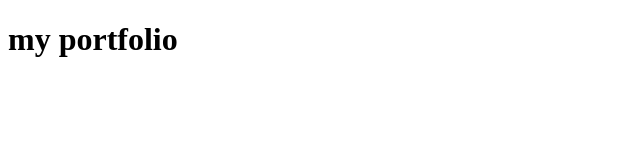
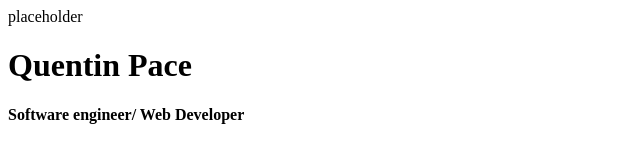
Before and after one commit to QuentinPace/my-portfolio, a plain HTML site: page index.html in a window 1280 px wide. Shown: the whole page, without its empty margins (0-640 px from the left). Drawn offline with Linux system fonts and the light colour scheme.

Commit message:
top wireframe

```diff
--- a/index.html
+++ b/index.html
@@ -6,7 +6,15 @@
     <title>Document</title>
 </head>
 <body>
-    <h1>my portfolio</h1>
-
+    <div class="main-top">
+        <header>placeholder</header>
+        <div class = "main-top-bottom">
+            <div class = "name-container">
+                <h1>Quentin Pace</h1>
+                <h4>Software engineer/ Web Developer</h4>
+            </div>
+        </div>
+    </div>
+    <div class="main-bottom"></div>
 </body>
 </html>
```
